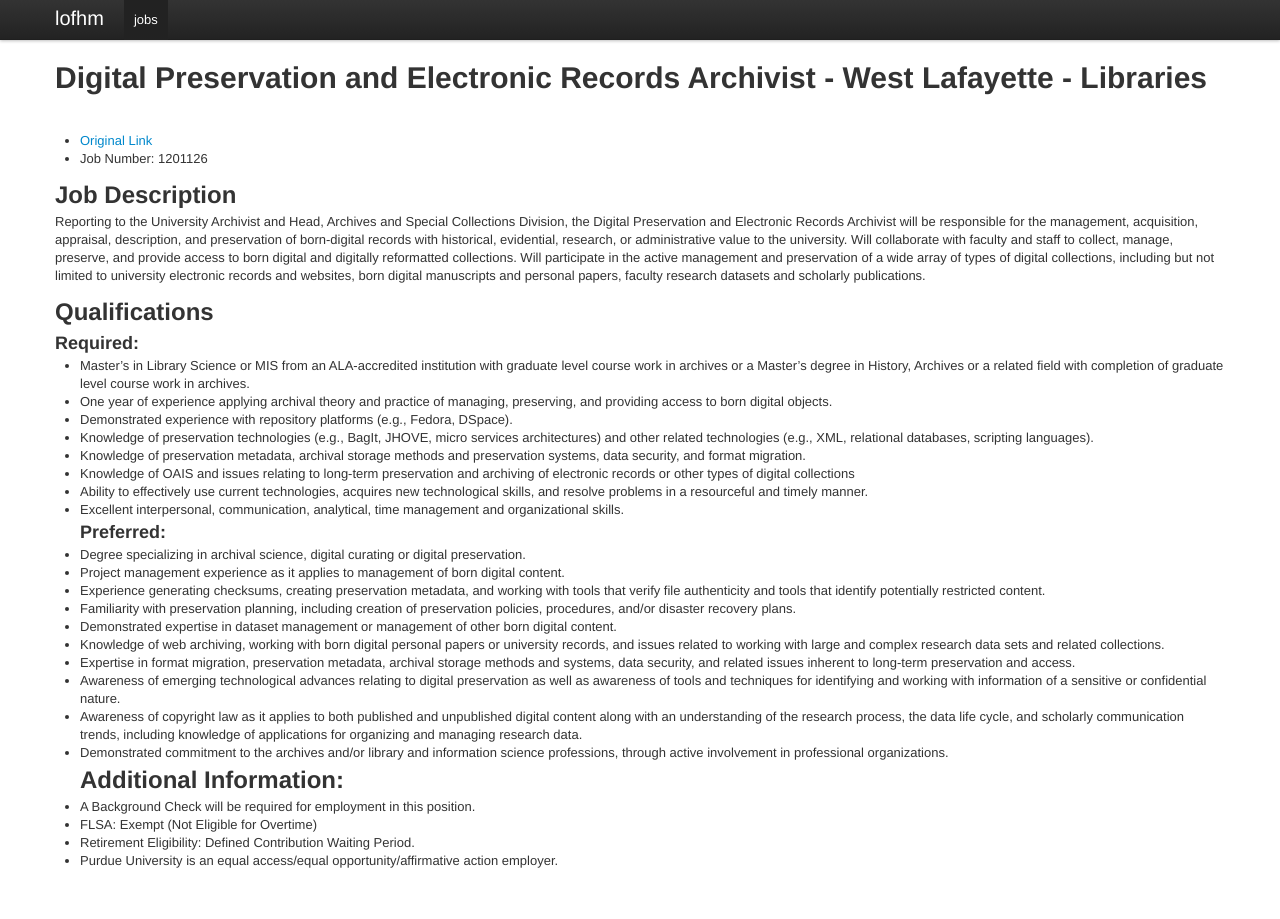
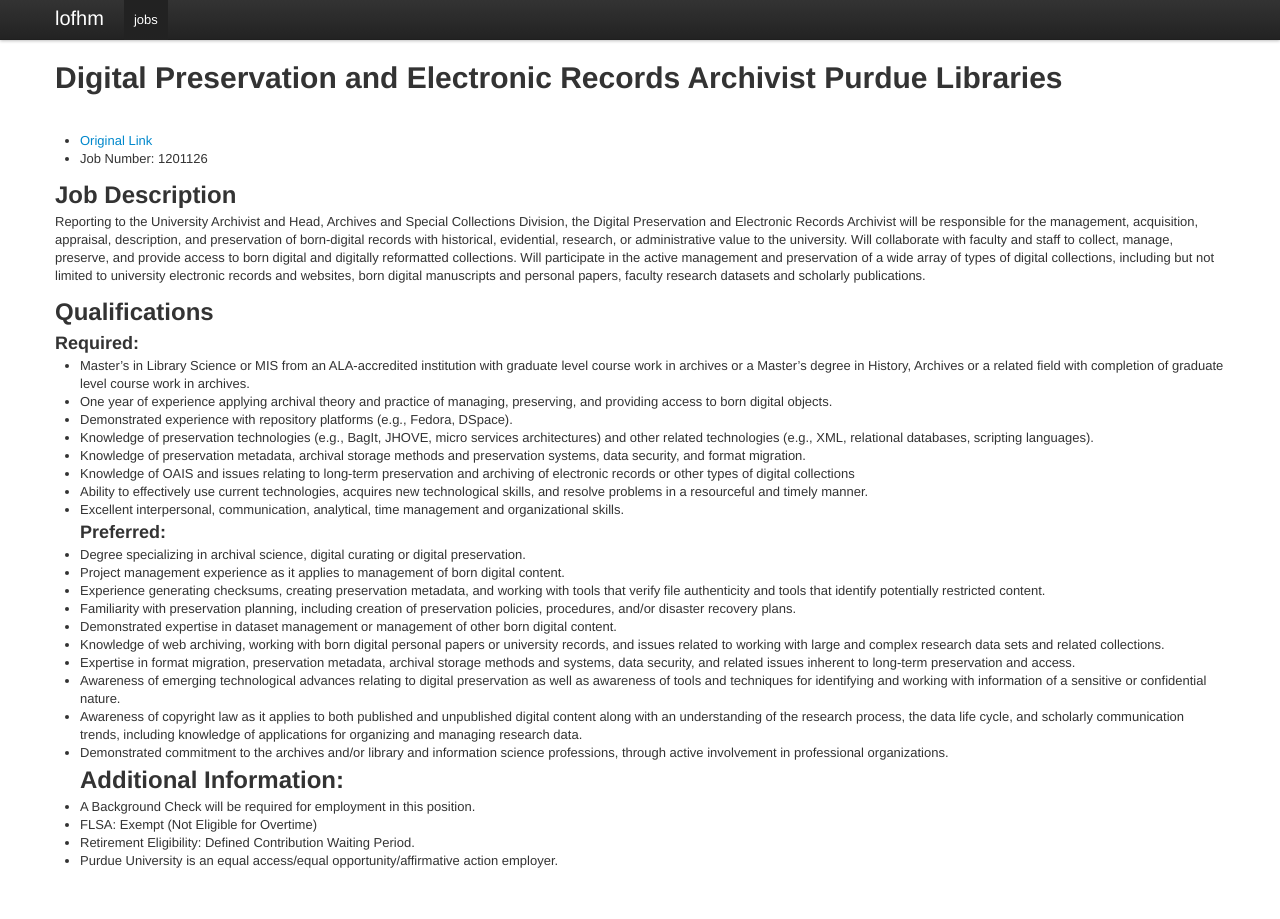
Before and after one commit to lofhm/DH-Job-Archive, a Jekyll site: the page built from _posts/2012-07-26-Purdue-Electronic-Records-Archivist.markdown, in a window 1280 px wide. Built offline with Jekyll 4.4.1, drawn with Linux system fonts in a browser that asks for light colours.

Commit message:
fixing title of Purdue job

```diff
--- a/_posts/2012-07-26-Purdue-Electronic-Records-Archivist.markdown
+++ b/_posts/2012-07-26-Purdue-Electronic-Records-Archivist.markdown
@@ -1,6 +1,6 @@
 ---
 layout: listing
-title: Digital Preservation and Electronic Records Archivist - West Lafayette - Libraries
+title: Digital Preservation and Electronic Records Archivist Purdue Libraries
 link: http://purdue.taleo.net/careersection/wl/jobdetail.ftl?lang=en&job=159100
 postdate: 2012-07-26
 published: true
```
